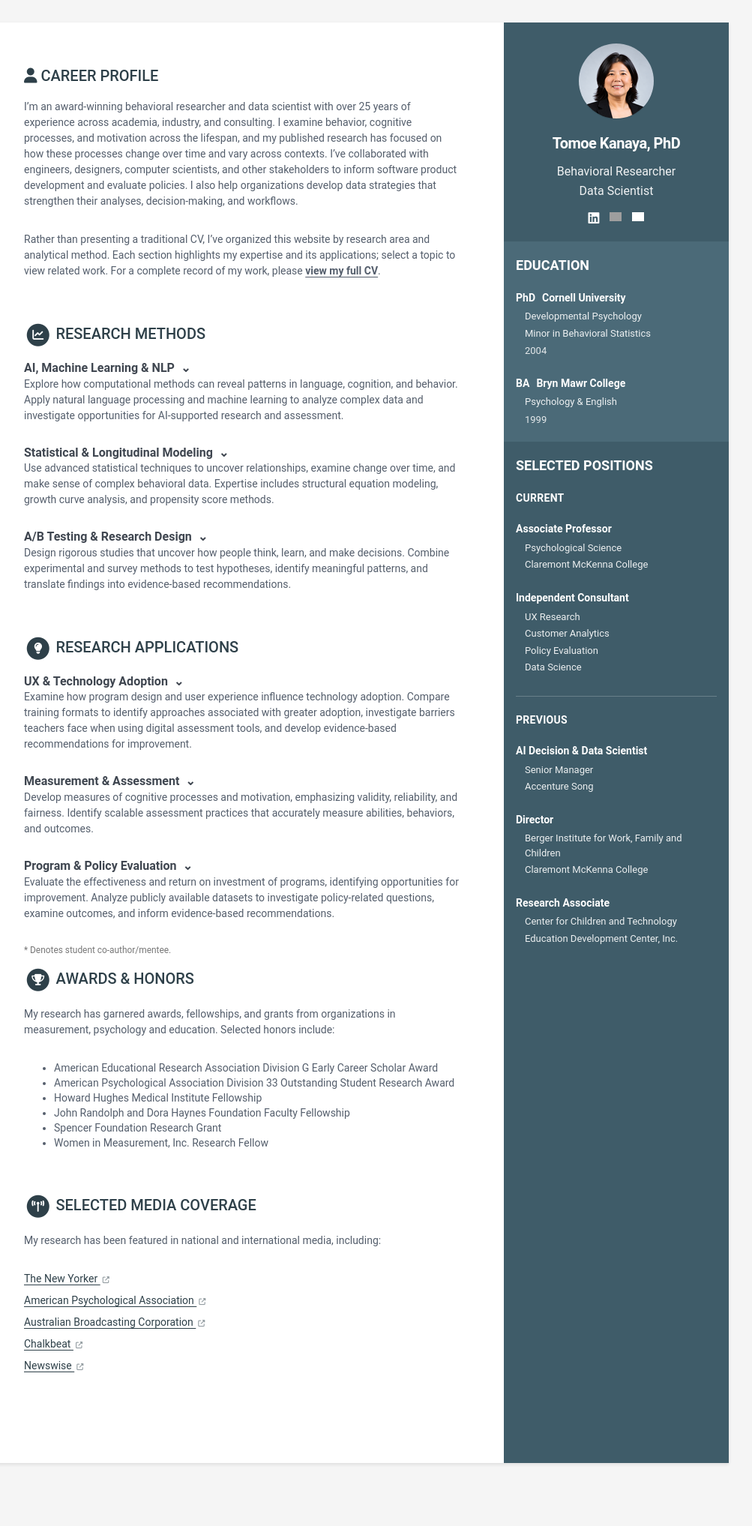
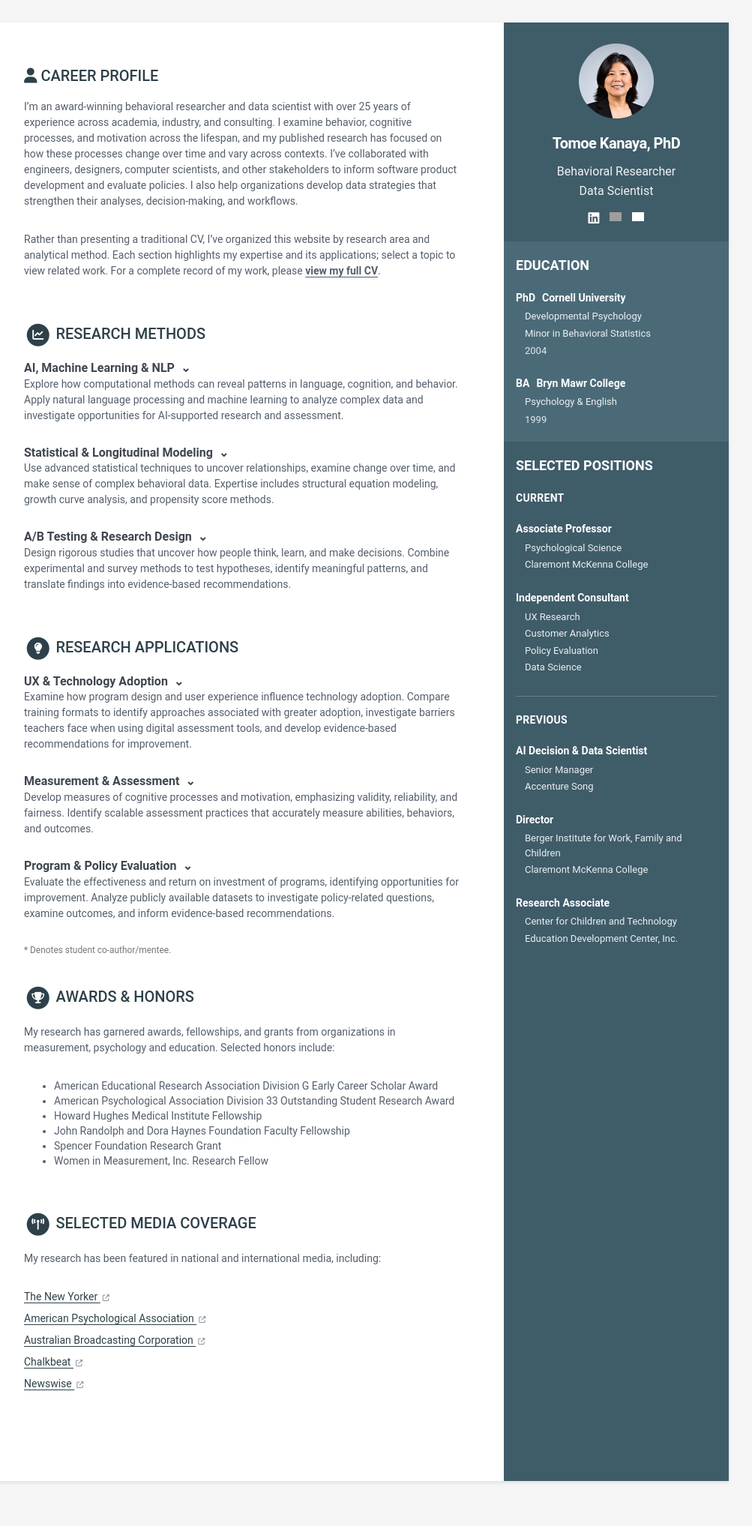
Before and after one commit to KanayaPHD/DigitalCV, a Jekyll site: the page built from index.html, in a window 1280 px wide. Shown: the whole page at 75% size, without its empty margins (168-1171 px from the left). Built offline with Jekyll 4.4.1, drawn with Linux system fonts in a browser that asks for light colours; before the commit the page ends 2011 px from its top, so only the background shows below that; grey boxes are pictures that could not be loaded.

Commit message:
small tweak

```diff
--- a/index.html
+++ b/index.html
@@ -25,7 +25,6 @@ layout: default
     padding: 0;
     color: inherit;
     font: inherit;
-    font-weight: inherit;
     cursor: pointer;
     text-align: left;
   }
@@ -54,7 +53,7 @@ layout: default
   .student-note {
     font-size: .85em;
     color: #777;
-    margin: 4px 0 16px !important;
+    margin: 4px 0 40px !important;
   }
 
   .experiences-section:has(+ .student-note) {
```
Also changed, not shown: other parts of index.html (+1 -1 lines).
